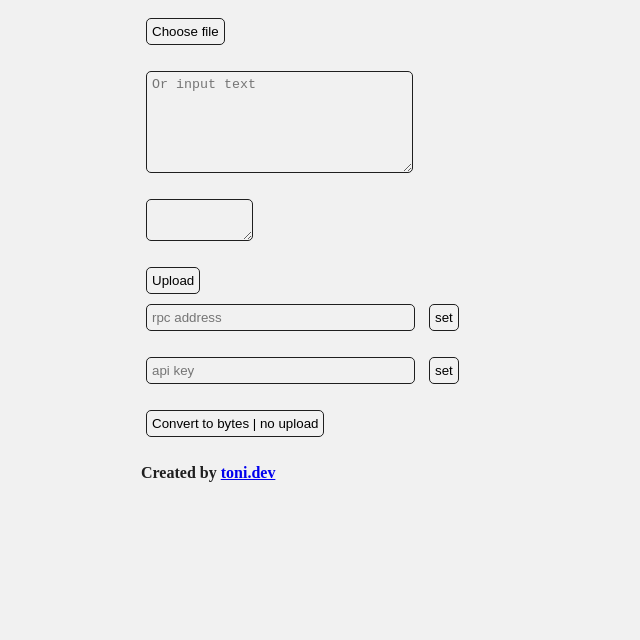
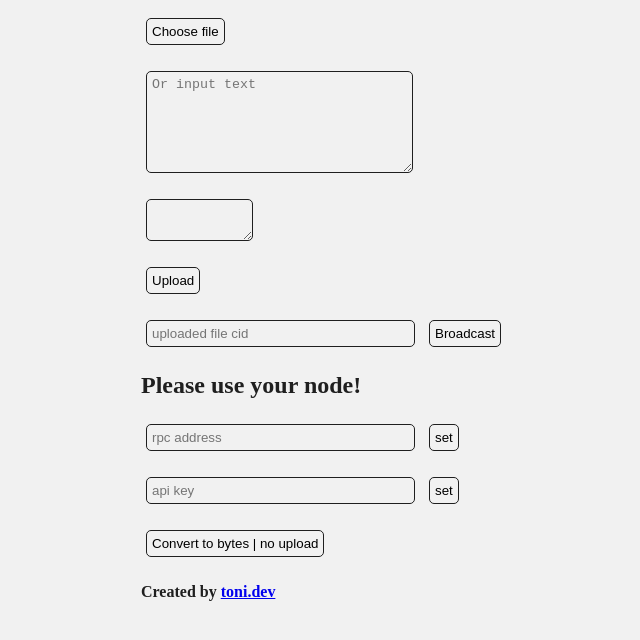
Before and after one commit to Toni-d-e-v/idena-ipfs, a plain HTML site: page index.html in a window 1280 px wide. Shown: the part 92-732 px from the top of the page, without its empty margins (307-947 px from the left). Drawn offline with Linux system fonts and the light colour scheme.

Commit message:
broadcast code

```diff
--- a/index.html
+++ b/index.html
@@ -58,8 +58,14 @@ textarea {
             <i class="fa fa-info"></i>
         </span>
     </p>
+
     <button class="btn btn-outline-secondary" onclick="upload()">Upload</button>
+    </p>
+
+    </p>
+    <input type="text" id="broadcast" placeholder="uploaded file cid" size="30"/> <button class="btn" onclick="broadcast()">Broadcast</button></p>
     <div>
+        <h2>Please use your node!</h2>
         <input type="text" id="rpc_address" placeholder="rpc address" size="30"/> <button class="btn" onclick="rpc()">set</button></p>
         <input type="text" id="api_key" placeholder="api key" size="30"/> <button class="btn" onclick="store_api_key(document.getElementById('api_key').value)">set</button></p>
         <button class="btn" onclick="convert()">Convert to bytes | no upload</button>
@@ -172,4 +178,60 @@ textarea {
             alert("File uploaded to ipfs with hash: " + "https://ipfs.idena.io/ipfs/" + result.json().result);
         }
     }
+    async function broadcast() {
+        if (get_rpc_url() == null) {
+            alert("Please set rpc url");
+            return;
+        }
+        if (get_api_key() == null) {
+            alert("Please set api key");
+            return;
+        }
+        var cid = document.getElementById('broadcast').value;
+        if (cid == "") {
+            alert("Please input cid");
+            return;
+        }
+
+        // {
+        //     "method": "dna_storeToIpfs",
+        //     "params": [
+        //         {
+        //         "cid": "bafkreicfjmxqcmzqt7yvl6ljpwl3kbkvh2einxpilggbczsx44giha6dua"
+        //         }
+        //     ],
+        //     "id": ...,
+        //     "key": "..."
+        //     }
+
+        let data = {
+            "method": "dna_storeToIpfs",
+            "params": [
+                {
+                "cid": cid
+                }
+            ],
+            "id": get_id(),
+            "key": get_api_key()
+        }
+        let response = await fetch(get_rpc_url(), {
+            method: 'POST',
+            body: JSON.stringify(data),
+            headers: {
+                'Content-Type': 'application/json'
+            }
+        });
+        let result = await response;
+        console.log(result);
+        if (result.json().ok == false) {
+            // log Object message
+            alert("Error accessing rpc node, check if rpc url is correct");
+        } else {
+            store_id(get_id() + 1);
+            alert("File broadcasted to idena with txid: " + result.json().result);
+            console.log(result.json().result);
+        }
+
+
+    }
 </script>
```
